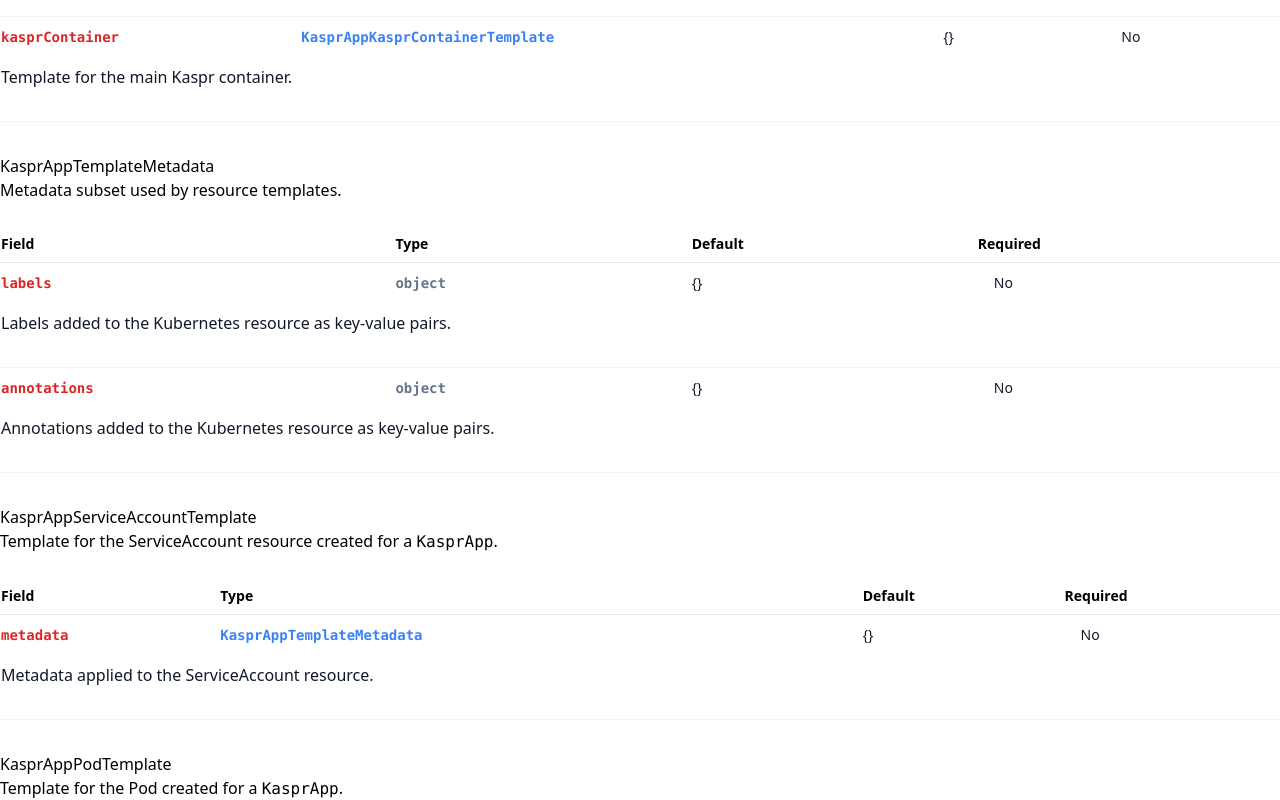
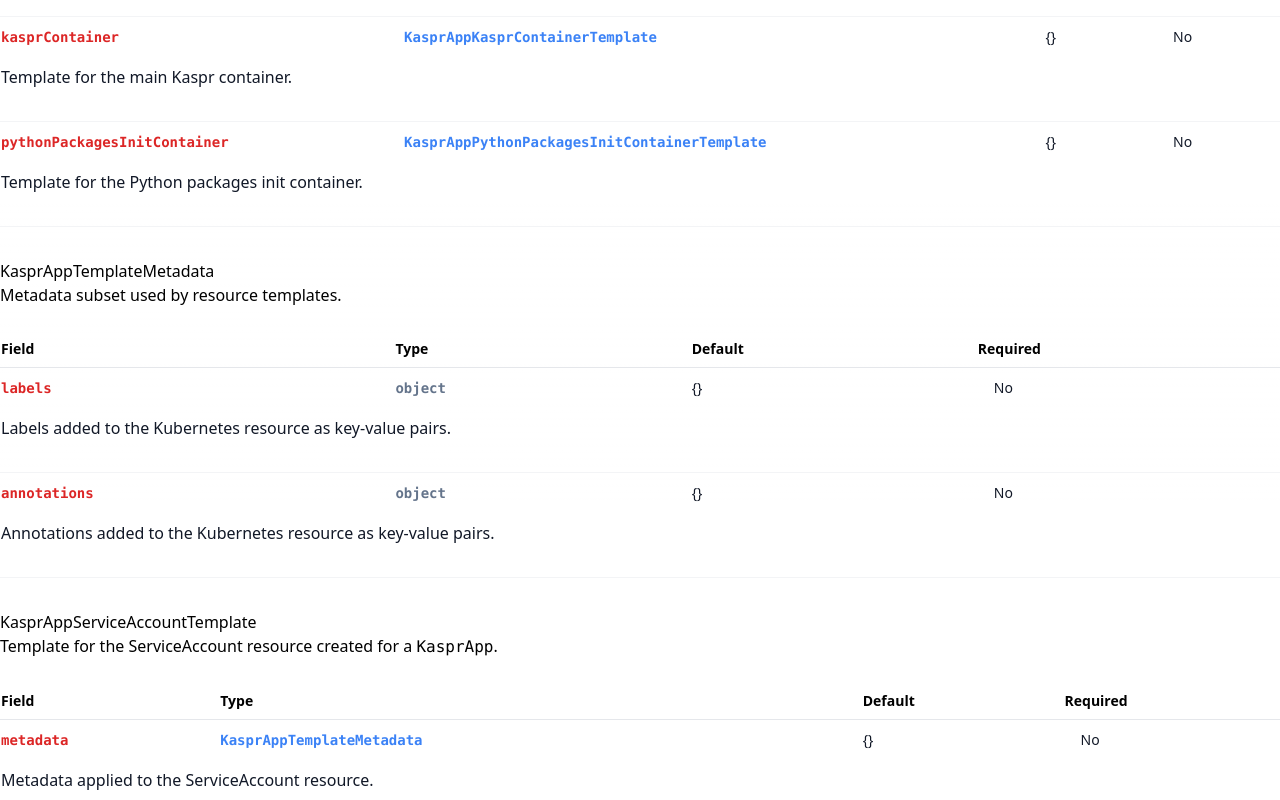
Before and after one commit to vmirz/kaspr-docs, a Next.js app: page /docs/api-reference/v1alpha1 in a window 1280 px wide. Shown: the part 2200-3000 px from the top of the page. Built offline with nearby package versions, Linux system fonts and the light colour scheme.

Commit message:
Update v1alpha1.mdx

```diff
--- a/pages/docs/api-reference/v1alpha1.mdx
+++ b/pages/docs/api-reference/v1alpha1.mdx
@@ -153,6 +153,13 @@ Templates for Kubernetes resources created for a `KasprApp`.
       '{}',
       'Template for the main Kaspr container.',
       'No'
+    ],
+    [
+      'pythonPackagesInitContainer',
+      {'href': '#kasprapppythonpackagesinitcontainertemplate', label: 'KasprAppPythonPackagesInitContainerTemplate'},
+      '{}',
+      'Template for the Python packages init container.',
+      'No'
     ]
   ]}
 />
@@ -320,9 +327,9 @@ Template for the main Kaspr container.
   options={[
     [
       'env',
-      {'href': 'https://kubernetes.io/docs/reference/generated/kubernetes-api/v1.26/#envvar-v1-core', label: 'EnvVar[]'},
+      {'href': '#kasprappcontainerenvvar', label: 'KasprAppContainerEnvVar[]'},
       '[]',
-      'Environment variables applied to the container.',
+      'Environment variables applied to the container. Supports literal `value` or `valueFrom` using `secretKeyRef`, `configMapKeyRef`, or `fieldRef`.',
       'No'
     ],
     [
@@ -342,6 +349,119 @@ Template for the main Kaspr container.
   ]}
 />
 
+## KasprAppPythonPackagesInitContainerTemplate
+
+Template for the Python packages init container.
+
+<OptionTable
+  options={[
+    [
+      'env',
+      {'href': '#kasprappcontainerenvvar', label: 'KasprAppContainerEnvVar[]'},
+      '[]',
+      'Environment variables applied to the init container. Supports literal `value` or `valueFrom` using `secretKeyRef`, `configMapKeyRef`, or `fieldRef`.',
+      'No'
+    ],
+    [
+      'securityContext',
+      {'href': 'https://kubernetes.io/docs/reference/generated/kubernetes-api/v1.26/#securitycontext-v1-core', label: 'SecurityContext'},
+      '{}',
+      'Security context for the init container.',
+      'No'
+    ],
+    [
+      'volumeMounts',
+      {'href': 'https://kubernetes.io/docs/reference/generated/kubernetes-api/v1.26/#volumemount-v1-core', label: 'VolumeMount[]'},
+      '[]',
+      'Additional volume mounts applied to the init container.',
+      'No'
+    ]
+  ]}
+/>
+
+## KasprAppContainerEnvVar
+
+Environment variable definition used in KasprApp container templates.
+
+<OptionTable
+  options={[
+    [
+      'name',
+      'string',
+      '',
+      'Environment variable name.',
+      'Yes'
+    ],
+    [
+      'value',
+      'string',
+      '',
+      'Literal value of the environment variable. Must be set exclusively with `valueFrom`.',
+      'No'
+    ],
+    [
+      'valueFrom',
+      {'href': '#kasprappcontainerenvvarsource', label: 'KasprAppContainerEnvVarSource'},
+      '',
+      'Source for the environment variable value. Must be set exclusively with `value`, and must define exactly one of `secretKeyRef`, `configMapKeyRef`, or `fieldRef`.',
+      'No'
+    ]
+  ]}
+/>
+
+## KasprAppContainerEnvVarSource
+
+Source reference for template environment variables.
+
+<OptionTable
+  options={[
+    [
+      'secretKeyRef',
+      {'href': 'https://kubernetes.io/docs/reference/generated/kubernetes-api/v1.26/#secretkeyselector-v1-core', label: 'SecretKeySelector'},
+      '',
+      'Selects a value from a Kubernetes Secret key.',
+      'No'
+    ],
+    [
+      'configMapKeyRef',
+      {'href': 'https://kubernetes.io/docs/reference/generated/kubernetes-api/v1.26/#configmapkeyselector-v1-core', label: 'ConfigMapKeySelector'},
+      '',
+      'Selects a value from a Kubernetes ConfigMap key.',
+      'No'
+    ],
+    [
+      'fieldRef',
+      {'href': '#kasprappfieldrefselector', label: 'KasprAppFieldRefSelector'},
+      '',
+      'Selects a value from Pod fields via the Kubernetes downward API.',
+      'No'
+    ]
+  ]}
+/>
+
+## KasprAppFieldRefSelector
+
+Downward API field selector for template environment variables.
+
+<OptionTable
+  options={[
+    [
+      'fieldPath',
+      'string',
+      '',
+      'Path of the Pod field to select (for example, `metadata.name`).',
+      'Yes'
+    ],
+    [
+      'apiVersion',
+      'string',
+      '',
+      'API version of the schema the `fieldPath` is written against.',
+      'No'
+    ]
+  ]}
+/>
+
 ## KasprAppConfig
 
 `KasprApp` configuration parameters.
```
